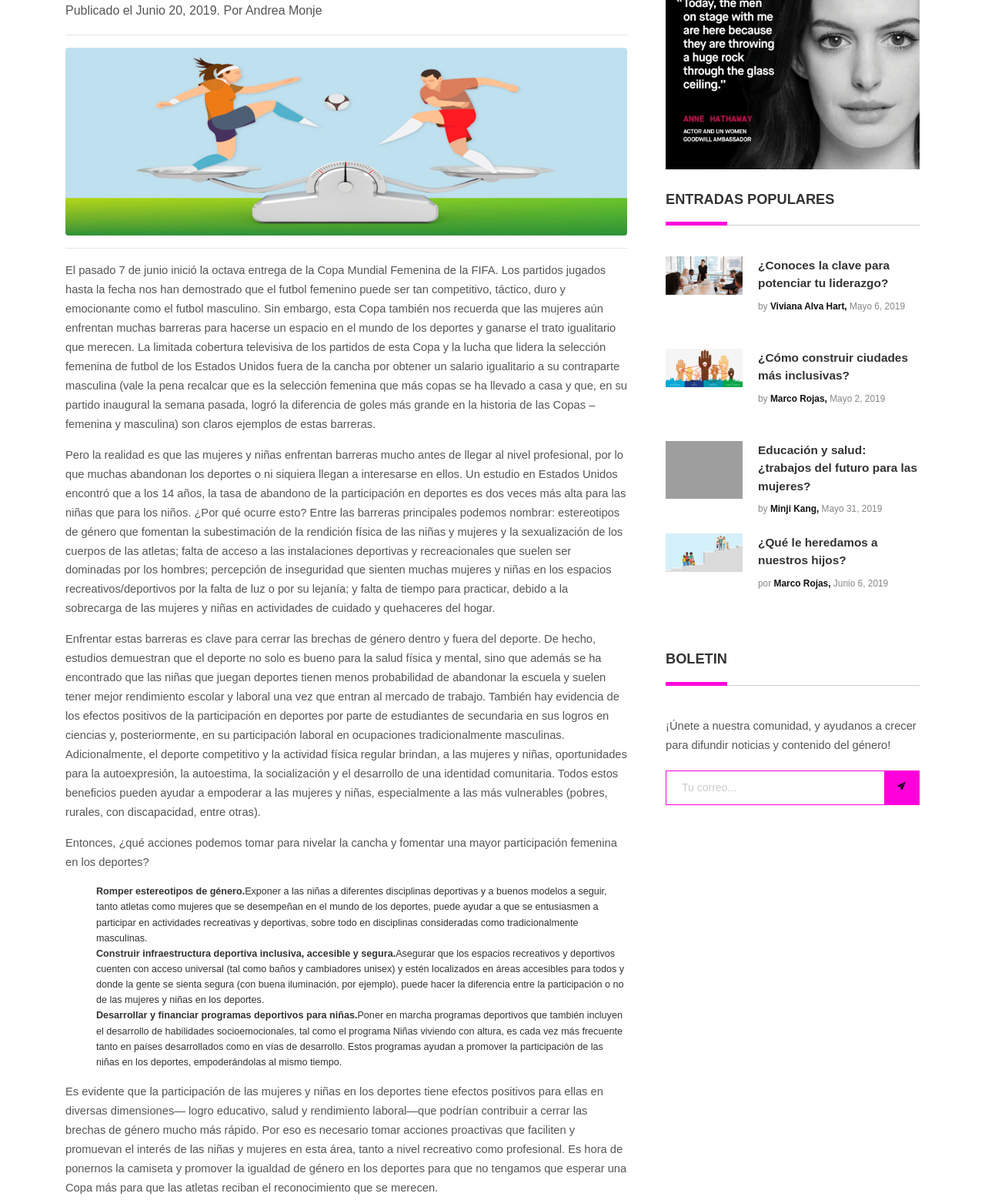
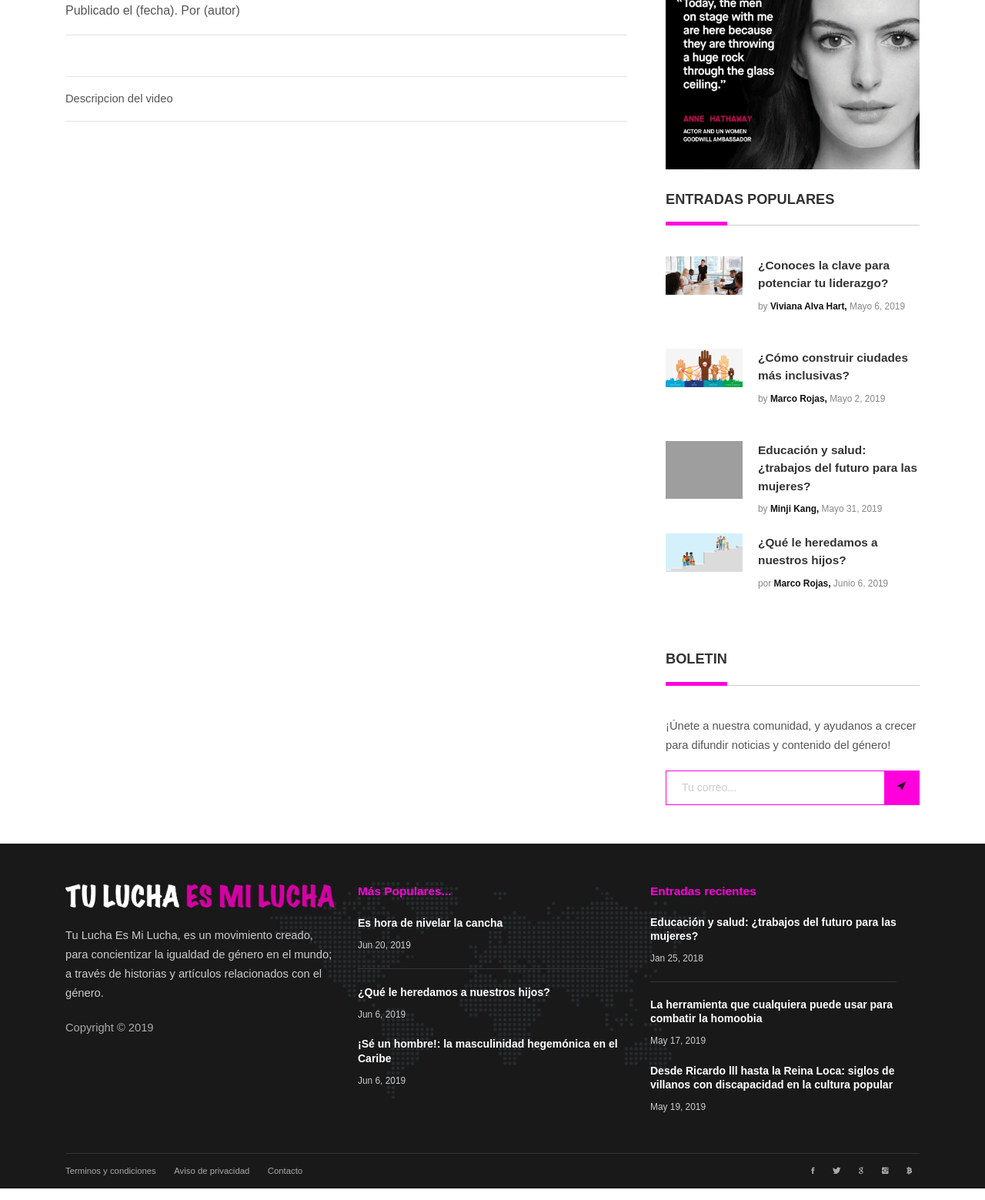
Before and after one commit to AgusQuintanar/TuLuchaEsMiLucha, a plain HTML site: page VideosAyuda/video1.html in a window 1280 px wide. Shown: the part 252-1811 px from the top of the page at 77% size. Drawn offline with Linux system fonts and the light colour scheme; files that its build step writes are made by us from their sources; grey boxes are pictures that could not be loaded; files whose address does not match are found by name; a web font is replaced by a local one.

Commit message:
Clear new template for  uploaded videos

```diff
--- a/VideosAyuda/video1.html
+++ b/VideosAyuda/video1.html
@@ -82,7 +82,7 @@
 		<div class="container">
 			<a class="mt-10" href="../index.html"><i class="mr-5 ion-ios-home"></i>Inicio<i
 					class="mlr-10 ion-chevron-right"></i></a>
-			<a class="mt-10" href="../blog.html">Blog</a>
+			<a class="mt-10" href="videos.html">Videos de Ayuda</a>
 
 
 
@@ -97,7 +97,7 @@
 			<div class="col-lg-8">
 
 				<!-- Title -->
-				<h1 class="mt-4">Es hora de nivelar la cancha</h1>
+				<h1 class="mt-4">Titulo del video</h1>
 
 
 
@@ -107,117 +107,22 @@
 				<!-- Author -->
 				<p class="lead">
 
-					<a href="#">Publicado el Junio 20, 2019. Por Andrea Monje</a>
+					<a href="#">Publicado el (fecha). Por (autor)</a>
 				</p>
 
 				<hr>
 
 				<!-- Preview Image -->
-				<img class="img-fluid rounded" src="../images/blog01-900x300.jpg" alt="">
+				<img class="img-fluid rounded" src="#" alt="">
 
 				<hr>
 
 				<!-- Post Content -->
 				<p class="p_post">
-					El pasado 7 de junio inició la octava entrega de la Copa Mundial Femenina de la FIFA. Los partidos
-					jugados hasta la
-					fecha nos han demostrado que el futbol femenino puede ser tan competitivo, táctico, duro y
-					emocionante como el futbol
-					masculino. Sin embargo, esta Copa también nos recuerda que las mujeres aún enfrentan muchas barreras
-					para hacerse un
-					espacio en el mundo de los deportes y ganarse el trato igualitario que merecen. La limitada
-					cobertura televisiva de los
-					partidos de esta Copa y la lucha que lidera la selección femenina de futbol de los Estados Unidos
-					fuera de la cancha por
-					obtener un salario igualitario a su contraparte masculina (vale la pena recalcar que es la selección
-					femenina que más
-					copas se ha llevado a casa y que, en su partido inaugural la semana pasada, logró la diferencia de
-					goles más grande en
-					la historia de las Copas –femenina y masculina) son claros ejemplos de estas barreras.
+					Descripcion del video
 				</p>
 
-				<p class="p_post">
-					Pero la realidad es que las mujeres y niñas enfrentan barreras mucho antes de llegar al nivel
-					profesional, por lo que
-					muchas abandonan los deportes o ni siquiera llegan a interesarse en ellos. Un estudio en Estados
-					Unidos encontró que a
-					los 14 años, la tasa de abandono de la participación en deportes es dos veces más alta para las
-					niñas que para los
-					niños. ¿Por qué ocurre esto? Entre las barreras principales podemos nombrar: estereotipos de género
-					que fomentan la
-					subestimación de la rendición física de las niñas y mujeres y la sexualización de los cuerpos de las
-					atletas; falta de
-					acceso a las instalaciones deportivas y recreacionales que suelen ser dominadas por los hombres;
-					percepción de
-					inseguridad que sienten muchas mujeres y niñas en los espacios recreativos/deportivos por la falta
-					de luz o por su
-					lejanía; y falta de tiempo para practicar, debido a la sobrecarga de las mujeres y niñas en
-					actividades de cuidado y
-					quehaceres del hogar.
-				</p>
 
-				<p class="p_post">
-					Enfrentar estas barreras es clave para cerrar las brechas de género dentro y fuera del deporte. De
-					hecho, estudios
-					demuestran que el deporte no solo es bueno para la salud física y mental, sino que además se ha
-					encontrado que las niñas
-					que juegan deportes tienen menos probabilidad de abandonar la escuela y suelen tener mejor
-					rendimiento escolar y laboral
-					una vez que entran al mercado de trabajo. También hay evidencia de los efectos positivos de la
-					participación en deportes
-					por parte de estudiantes de secundaria en sus logros en ciencias y, posteriormente, en su
-					participación laboral en
-					ocupaciones tradicionalmente masculinas. Adicionalmente, el deporte competitivo y la actividad
-					física regular brindan, a
-					las mujeres y niñas, oportunidades para la autoexpresión, la autoestima, la socialización y el
-					desarrollo de una
-					identidad comunitaria. Todos estos beneficios pueden ayudar a empoderar a las mujeres y niñas,
-					especialmente a las más
-					vulnerables (pobres, rurales, con discapacidad, entre otras).
-				</p>
-
-				<p class="p_post">
-					Entonces, ¿qué acciones podemos tomar para nivelar la cancha y fomentar una mayor participación
-					femenina en los
-					deportes?
-				</p>
-
-				<p class="p_post">
-					<ol>
-						<li><b>Romper estereotipos de género.</b>Exponer a las niñas a diferentes disciplinas deportivas
-							y a buenos modelos a seguir,
-							tanto atletas como mujeres que se desempeñan en el mundo de los deportes, puede ayudar a que
-							se entusiasmen a participar
-							en actividades recreativas y deportivas, sobre todo en disciplinas consideradas como
-							tradicionalmente masculinas.</li>
-						<li><b>Construir infraestructura deportiva inclusiva, accesible y segura.</b>Asegurar que los
-							espacios recreativos y deportivos cuenten con acceso universal (tal como baños y cambiadores
-							unisex) y
-							estén localizados en áreas accesibles para todos y donde la gente se sienta segura (con
-							buena iluminación, por ejemplo),
-							puede hacer la diferencia entre la participación o no de las mujeres y niñas en los
-							deportes.</li>
-						<li><b>Desarrollar y financiar programas deportivos para niñas.</b>Poner en marcha programas
-							deportivos que también incluyen el desarrollo de habilidades socioemocionales, tal como el
-							programa Niñas viviendo con altura, es cada vez más frecuente tanto en países desarrollados
-							como en vías de desarrollo.
-							Estos programas ayudan a promover la participación de las niñas en los deportes,
-							empoderándolas al mismo tiempo.</li>
-					</ol>
-				</p>
-				<p class="p_post">
-					Es evidente que la participación de las mujeres y niñas en los deportes tiene efectos positivos para
-					ellas en diversas
-					dimensiones— logro educativo, salud y rendimiento laboral—que podrían contribuir a cerrar las
-					brechas de género mucho
-					más rápido. Por eso es necesario tomar acciones proactivas que faciliten y promuevan el interés de
-					las niñas y mujeres
-					en esta área, tanto a nivel recreativo como profesional. Es hora de ponernos la camiseta y promover
-					la igualdad de
-					género en los deportes para que no tengamos que esperar una Copa más para que las atletas reciban el
-					reconocimiento que
-					se merecen.
-				</p>
 
 				<!-- <blockquote class="blockquote">
           <p class="mb-0">Lorem ipsum dolor sit amet, consectetur adipiscing elit. Integer posuere erat a ante.</p>
@@ -231,7 +136,7 @@
 				<hr>
 
 				<!-- Comments Form -->
-				<div class="fb-comments" data-href="https://agusquintanar.github.io/TuLuchaEsMiLucha/Blog/blog1.html"
+				<div class="fb-comments" data-href="https://agusquintanar.github.io/TuLuchaEsMiLucha/VideosAyuda/video1.html"
 					data-width="100%" data-numposts="5"></div>
 
 				<!-- Single Comment -->
```
